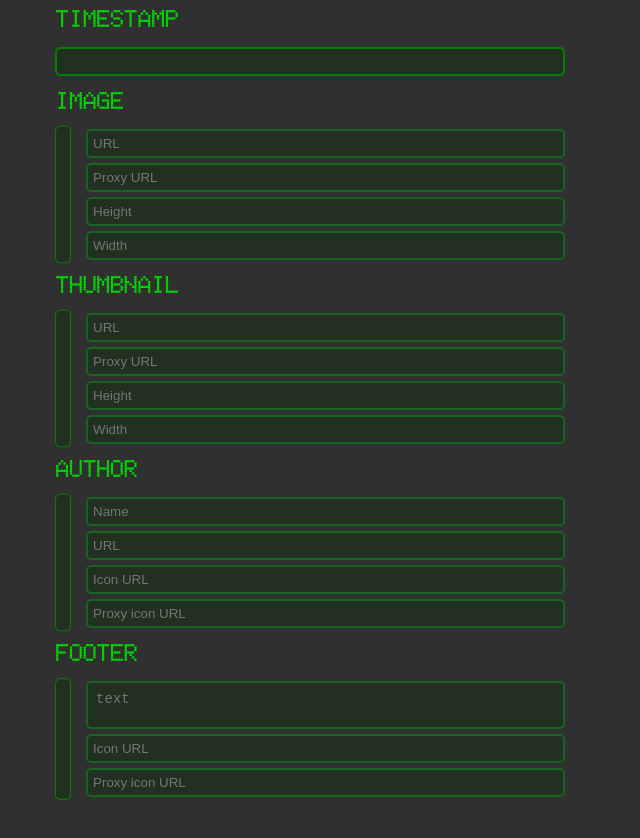
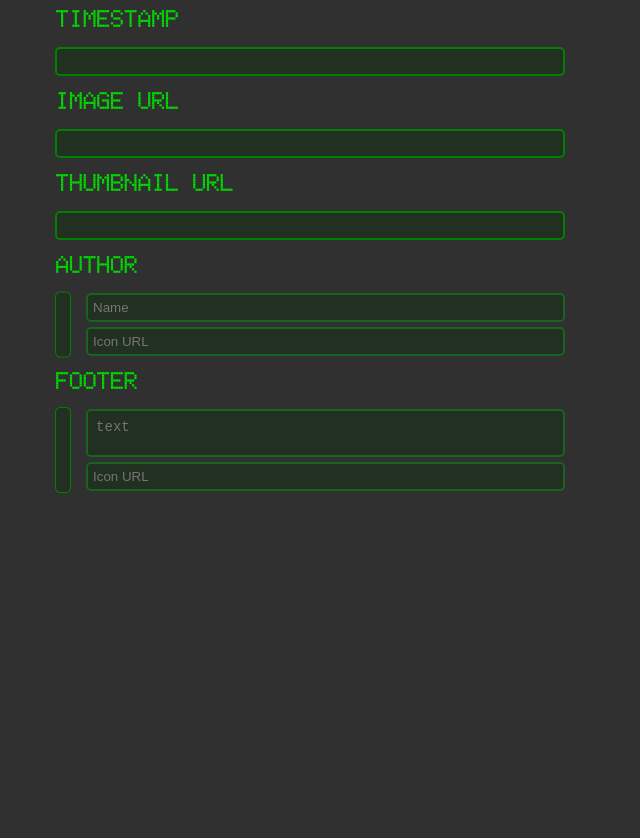
Before and after one commit to rr1me/sn-project, a React (Create React App) app in the folder webpage/: page /embed in a window 1280 px wide. Shown: the part 868-1706 px from the top of the page, without its empty margins (0-640 px from the left). After the commit the page ends 1414 px from the top, so only its background shows below. Built offline with nearby package versions, Linux system fonts and the light colour scheme.

Commit message:
embed refactor, finish timestamp

```diff
--- a/webpage/src/Components/EmbedConstructor/EmbedConstructor.js
+++ b/webpage/src/Components/EmbedConstructor/EmbedConstructor.js
@@ -6,7 +6,7 @@
 
 import avatar from './avatar.png';
 
-const {addField, removeField, setAnyField, setFieldBlock, fourInputsReducer, setFooter} = embedActions;
+const {addField, removeField, setAnyField, setFieldBlock, twoInputReducer} = embedActions;
 
 const EmbedConstructor = () => {
     const previewRef = useRef();
@@ -36,7 +36,7 @@
 
     const addHandle = () => dispatch(addField());
 
-    const footerHandler = type => e => dispatch(setFooter({type:type, value:e.target.value}));
+    // const footerHandler = type => e => dispatch(setFooter({type:type, value:e.target.value}));
 
     const getFields = () => {
         return fields.map((v, i) => {
@@ -52,6 +52,12 @@
 
     const sendBtnHandle = () => dispatch(sendEmbedThunk());
 
+    const twoInputHandler = (state, type) => e => dispatch(twoInputReducer({
+        state: state,
+        type: type,
+        value: e.target.value
+    }))
+
     return (
         <div className='embedConstructor'>
 
@@ -61,8 +67,7 @@
                 Description
                 {useMemoArea(description, handleAnyField('description'), 'textarea')}
                 URL
-                {/*{useMemoArea(url, handleAnyField('url'), 'textarea')}*/}
-                <input className='url' value={url} onChange={handleAnyField('url')}/>
+                <input value={url} onChange={handleAnyField('url')}/>
                 Color
                 <input className='colorPicker' type='color' value={color} onChange={handleAnyField('color')}/>
                 Fields
@@ -75,28 +80,33 @@
                 </div>
                 Timestamp
                 <input type='text' value={timestamp} onChange={handleAnyField('timestamp')}/>
-                Image
-                <div className='image block'>
-                    <div className='tab'/>
-                    <FourInputsElement object={image} state={'image'} dispatch={dispatch}/>
-                </div>
-                Thumbnail
-                <div className='thumbnail block'>
-                    <div className='tab'/>
-                    <FourInputsElement object={thumbnail} state={'thumbnail'} dispatch={dispatch}/>
-                </div>
+                Image URL
+                <input type='text' value={image} onChange={handleAnyField('image')}/>
+                {/*<div className='image'>*/}
+                {/*    <input type='text' value={image} onChange={handleAnyField('image')}/>*/}
+                {/*</div>*/}
+                Thumbnail URL
+                {/*<div className='thumbnail'>*/}
+                {/*    /!*<FourInputsElement object={thumbnail} state={'thumbnail'} dispatch={dispatch}/>*!/*/}
+                {/*    <input type='text' value={thumbnail} onChange={handleAnyField('thumbnail')}/>*/}
+                {/*</div>*/}
+                <input type='text' value={thumbnail} onChange={handleAnyField('thumbnail')}/>
                 Author
                 <div className='author block'>
                     <div className='tab'/>
-                    <FourInputsElement object={author} state={'author'} dispatch={dispatch} isAuthor={true}/>
+                    {/*<FourInputsElement object={author} state={'author'} dispatch={dispatch} isAuthor={true}/>*/}
+                    <div>
+                        <input type='text' value={author.name} placeholder='Name' onChange={twoInputHandler('author', 'name')}/>
+                        <input type='text' value={author.icon_url} placeholder='Icon URL' onChange={twoInputHandler('author', 'icon_url')}/>
+                    </div>
                 </div>
                 Footer
                 <div className='footer block'>
                     <div className='tab'/>
                     <div className='footerFields'>
-                        {useMemoArea(footer.text, footerHandler('text'), 'textarea', 'text')}
-                        <input type='text' placeholder='Icon URL' value={footer.icon_url} onChange={footerHandler('icon_url')}/>
-                        <input type='text' placeholder='Proxy icon URL' value={footer.proxy_icon_url} onChange={footerHandler('proxy_icon_url')}/>
+                        {useMemoArea(footer.text, twoInputHandler('footer', 'text'), 'textarea', 'text')}
+                        <input type='text' placeholder='Icon URL' value={footer.icon_url} onChange={twoInputHandler('footer', 'icon_url')}/>
+                        {/*<input type='text' placeholder='Proxy icon URL' value={footer.proxy_icon_url} onChange={footerHandler('proxy_icon_url')}/>*/}
                     </div>
                 </div>
             </div>
@@ -150,24 +160,24 @@
     )
 };
 
-const FourInputsElement = memo(({object, state, dispatch, isAuthor}) => {
-    const FourInputsHandler = type => e => {
-        dispatch(fourInputsReducer({
-            state: state,
-            type: type,
-            value: e.target.value
-        }))
-    }
-
-    return (
-        <div className='imageFields'>
-            <input type='text' placeholder={isAuthor ? 'Name' : 'URL'} value={object[isAuthor ? 'name' : 'url']} onChange={FourInputsHandler(isAuthor ? 'name' : 'url')}/>
-            <input type='text' placeholder={isAuthor ? 'URL' : 'Proxy URL'} value={object[isAuthor ? 'url' : 'proxy_url']} onChange={FourInputsHandler(isAuthor ? 'url' : 'proxy_url')}/>
-            <input type='text' placeholder={isAuthor ? 'Icon URL' : 'Height'} value={object[isAuthor ? 'icon_url' : 'height']} onChange={FourInputsHandler(isAuthor ? 'icon_url' : 'height')}/>
-            <input type='text' placeholder={isAuthor ? 'Proxy icon URL' : 'Width'} value={object[isAuthor ? 'proxy_icon_url' : 'width']} onChange={FourInputsHandler(isAuthor ? 'proxy_icon_url' : 'width')}/>
-        </div>
-    )
-});
+// const FourInputsElement = memo(({object, state, dispatch, isAuthor}) => {
+//     const FourInputsHandler = type => e => {
+//         dispatch(fourInputsReducer({
+//             state: state,
+//             type: type,
+//             value: e.target.value
+//         }))
+//     }
+//
+//     return (
+//         <div className='imageFields'>
+//             <input type='text' placeholder={isAuthor ? 'Name' : 'URL'} value={object[isAuthor ? 'name' : 'url']} onChange={FourInputsHandler(isAuthor ? 'name' : 'url')}/>
+//             <input type='text' placeholder={isAuthor ? 'URL' : 'Proxy URL'} value={object[isAuthor ? 'url' : 'proxy_url']} onChange={FourInputsHandler(isAuthor ? 'url' : 'proxy_url')}/>
+//             <input type='text' placeholder={isAuthor ? 'Icon URL' : 'Height'} value={object[isAuthor ? 'icon_url' : 'height']} onChange={FourInputsHandler(isAuthor ? 'icon_url' : 'height')}/>
+//             <input type='text' placeholder={isAuthor ? 'Proxy icon URL' : 'Width'} value={object[isAuthor ? 'proxy_icon_url' : 'width']} onChange={FourInputsHandler(isAuthor ? 'proxy_icon_url' : 'width')}/>
+//         </div>
+//     )
+// });
 
 const Field = memo(({id, index, title, text, inline, dispatch}) => {
     const handleRemove = () => dispatch(removeField(id));
--- a/webpage/src/Components/redux/embedSlice.js
+++ b/webpage/src/Components/redux/embedSlice.js
@@ -103,13 +103,15 @@
             color: '#00ff00',
             fields: [fieldTemplate()],
             timestamp: '',
-            image: fourInputsFieldTemplate(false),
-            thumbnail: fourInputsFieldTemplate(false),
-            author: fourInputsFieldTemplate(true),
+            image: '',
+            thumbnail: '',
+            author: {
+                name: '',
+                icon_url: ''
+            },
             footer:{
                 text: '',
-                icon_url: '',
-                proxy_icon_url: ''
+                icon_url: ''
             }
         },
         message: ''
@@ -129,13 +131,9 @@
             const {index, type, value} = payload;
             state.data.fields[index][type] = value;
         },
-        fourInputsReducer(state, {payload}){
+        twoInputsReducer(state, {payload}){
             const {state:stateName, type, value} = payload;
             state.data[stateName][type] = value
-        },
-        setFooter(state, {payload}){
-            const {type, value} = payload;
-            state.data.footer[type] = value;
         }
     },
     extraReducers: builder => {
```
Also changed, not shown: 1 other file (tests, documents, lock files or other folders).
